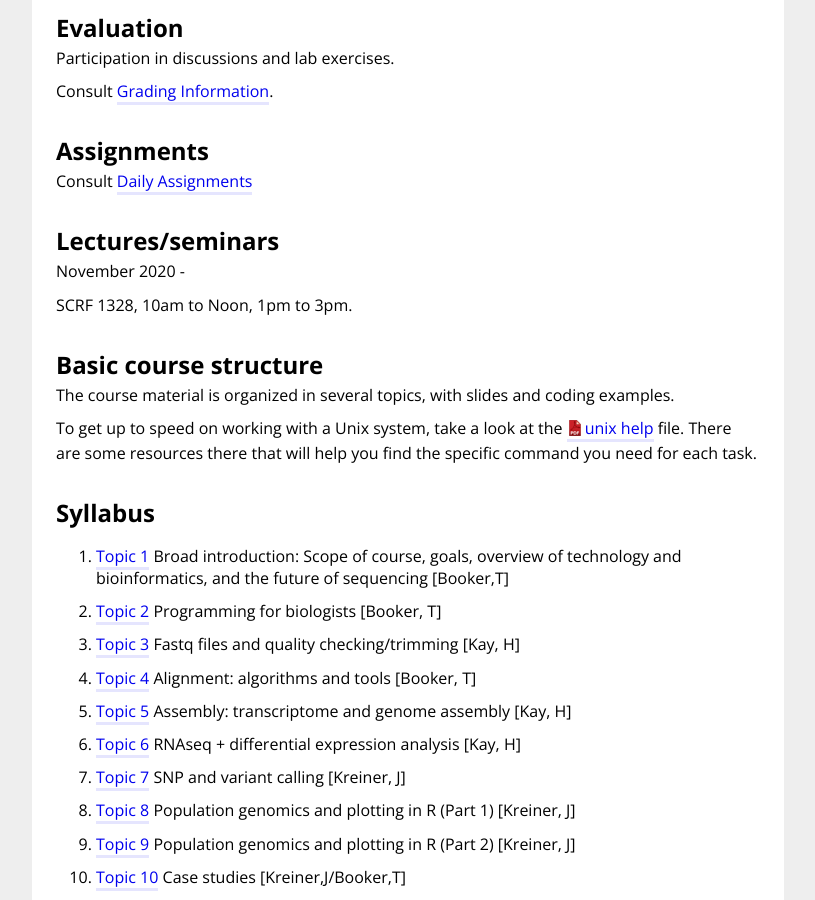
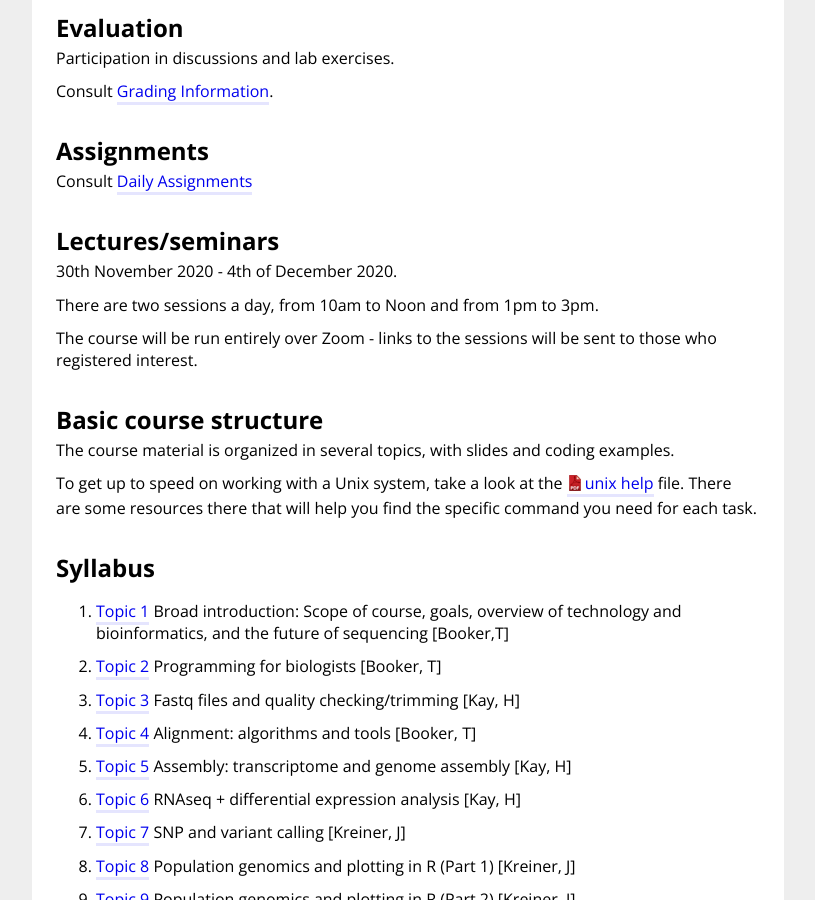
Before and after one commit to UBC-biol525D/UBC-biol525D.github.io, a Jekyll site: the page built from index.md, in a window 1280 px wide and 900 px high, scrolled down 831 px. Shown: the whole window, without its empty margins (232-1047 px from the left). Built offline with Jekyll 4.4.1, drawn with Linux system fonts in a browser that asks for light colours.

Commit message:
Update index.md

```diff
--- a/index.md
+++ b/index.md
@@ -30,9 +30,11 @@ Consult [Grading Information](resources/grading.md).
 Consult [Daily Assignments](resources/daily_assignments.md)
 
 ## Lectures/seminars
-November 2020 -
+30th November 2020 - 4th of December 2020.
 
-SCRF 1328, 10am to Noon, 1pm to 3pm.
+There are two sessions a day, from 10am to Noon and from 1pm to 3pm.
+
+The course will be run entirely over Zoom - links to the sessions will be sent to those who registered interest.
 
 ## Basic course structure
 
```
